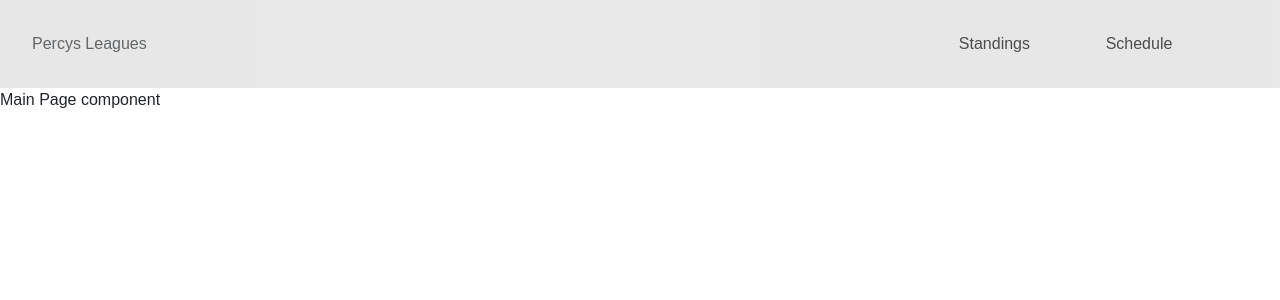
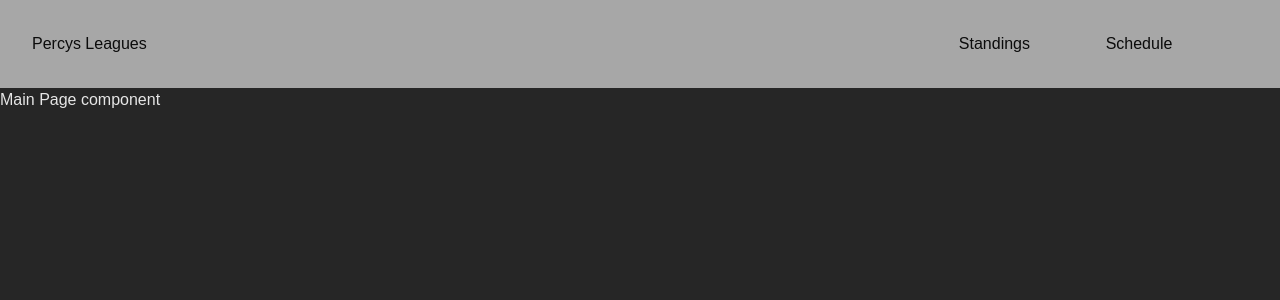
Before and after one commit to NathanWaddell121107/percys-league-app, a Next.js app: page / in a window 1280 px wide. Shown: the top 300 px of the page. Built offline with nearby package versions, Linux system fonts and the light colour scheme.

Commit message:
Adjusting base styling a little bit

```diff
--- a/presentation/components/global-theme.tsx
+++ b/presentation/components/global-theme.tsx
@@ -4,5 +4,7 @@ export const GlobalStyle = createGlobalStyle`
     body {
         margin: 0;
         font-family: Mukta Vaani, sans-serif;
+        background-color: #262626;
+        color: #e6e6e6;
     }
 `
--- a/presentation/components/header/header.styles.ts
+++ b/presentation/components/header/header.styles.ts
@@ -22,6 +22,7 @@ export const HeaderOuterWrapper = styled.div`
 export const HeaderLogo = styled.div`
 	cursor: pointer;
 	width: 30%;
+	color: #000;
 `
 
 export const HeaderMenuItems = styled.div`
```
